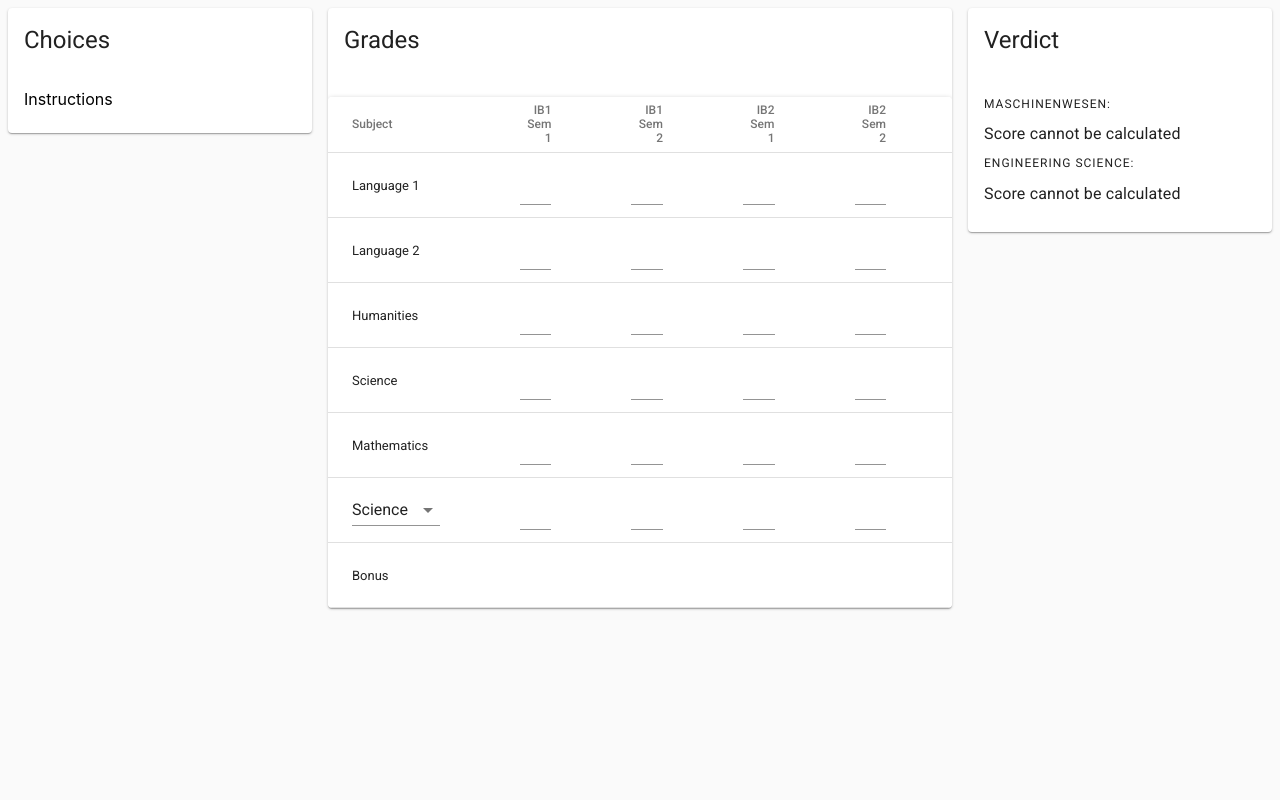
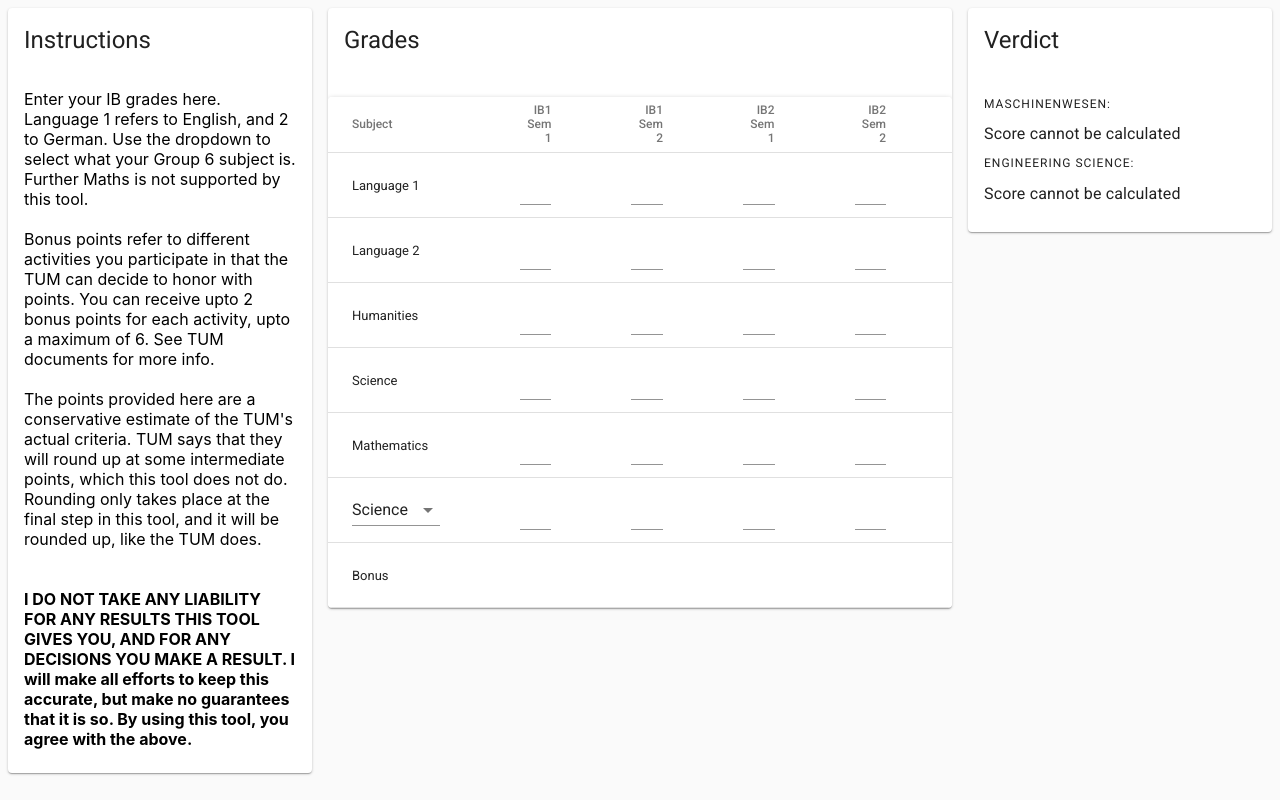
Before and after one commit to ojas121/tum-accept, a React (Create React App) app: page / in a window 1280 px wide. Built offline with nearby package versions, Linux system fonts and the light colour scheme.

Commit message:
Instructions added

```diff
--- a/src/App.js
+++ b/src/App.js
@@ -113,9 +113,13 @@
                 <Grid container spacing={16} className={classes.grid}>
                     <Grid item md={3}>
                         <Card>
-                            <CardHeader title={"Choices"}/>
+                            <CardHeader title={"Instructions"}/>
                             <CardContent>
-                                Instructions
+                                Enter your IB grades here. Language 1 refers to English, and 2 to German. Use the dropdown to select what your Group 6 subject is. Further Maths is not supported by this tool.<br/><br/>
+                                Bonus points refer to different activities you participate in that the TUM can decide to honor with points. You can receive upto 2 bonus points for each activity, upto a maximum of 6. See TUM documents for more info.<br/><br/>
+                                The points provided here are a conservative estimate of the TUM's actual criteria. TUM says that they will round up at some intermediate points, which this tool does not do. Rounding only takes place at the final step in this tool, and it will be rounded up, like the TUM does.<br/><br/>
+                                <br/>
+                                <b>I DO NOT TAKE ANY LIABILITY FOR ANY RESULTS THIS TOOL GIVES YOU, AND FOR ANY DECISIONS YOU MAKE A RESULT. I will make all efforts to keep this accurate, but make no guarantees that it is so. By using this tool, you agree with the above.</b>
                             </CardContent>
                         </Card>
                     </Grid>
```
